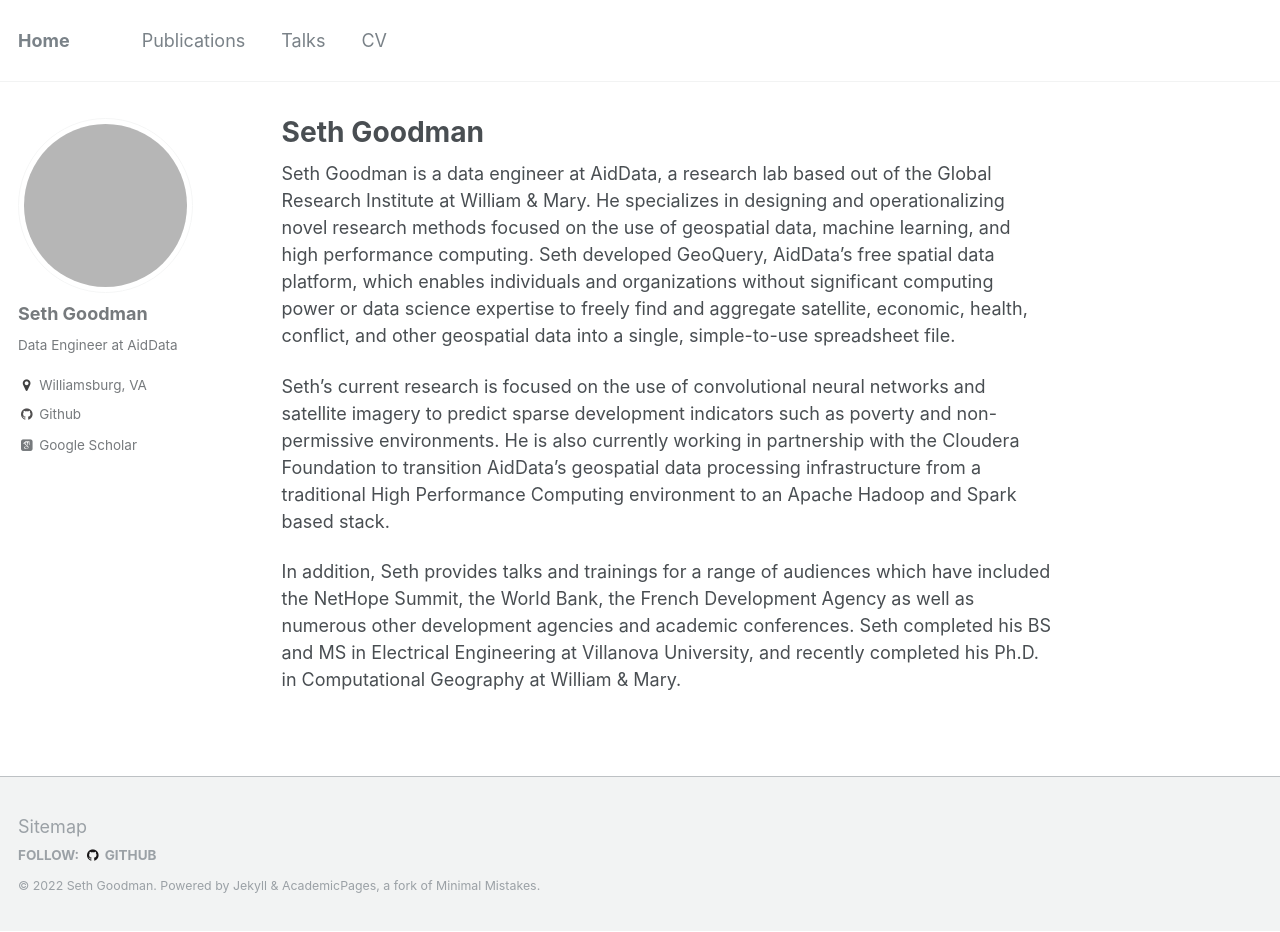
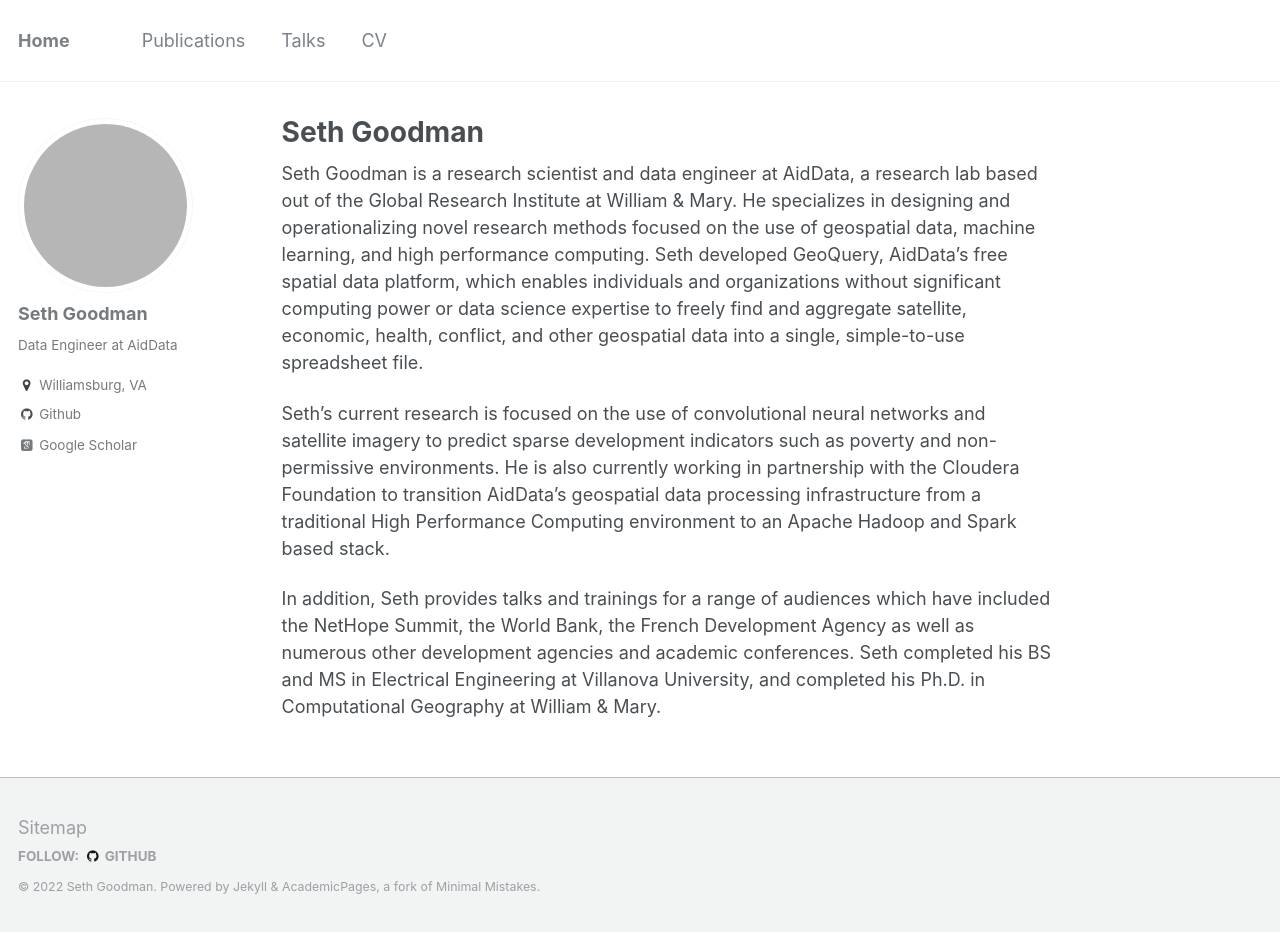
Before and after one commit to sgoodm/sgoodm.github.io, a Jekyll site: the page built from _pages/about.md, in a window 1280 px wide and 932 px high. Built offline with Jekyll 4.4.1, drawn with Linux system fonts in a browser that asks for light colours; some web fonts are replaced; grey boxes are pictures that could not be loaded.

Commit message:
Update about.md

```diff
--- a/_pages/about.md
+++ b/_pages/about.md
@@ -8,8 +8,8 @@
   - /about.html
 ---
 
-Seth Goodman is a data engineer at AidData, a research lab based out of the Global Research Institute at William & Mary. He specializes in designing and operationalizing novel research methods focused on the use of geospatial data, machine learning, and high performance computing. Seth developed GeoQuery, AidData’s free spatial data platform, which enables individuals and organizations without significant computing power or data science expertise to freely find and aggregate satellite, economic, health, conflict, and other geospatial data into a single, simple-to-use spreadsheet file.
+Seth Goodman is a research scientist and data engineer at AidData, a research lab based out of the Global Research Institute at William & Mary. He specializes in designing and operationalizing novel research methods focused on the use of geospatial data, machine learning, and high performance computing. Seth developed GeoQuery, AidData’s free spatial data platform, which enables individuals and organizations without significant computing power or data science expertise to freely find and aggregate satellite, economic, health, conflict, and other geospatial data into a single, simple-to-use spreadsheet file.
 
 Seth's current research is focused on the use of convolutional neural networks and satellite imagery to predict sparse development indicators such as poverty and non-permissive environments. He is also currently working in partnership with the Cloudera Foundation to transition AidData's geospatial data processing infrastructure from a traditional High Performance Computing environment to an Apache Hadoop and Spark based stack.
 
-In addition, Seth provides talks and trainings for a range of audiences which have included the NetHope Summit, the World Bank, the French Development Agency as well as numerous other development agencies and academic conferences. Seth completed his BS and MS in Electrical Engineering at Villanova University, and recently completed his Ph.D. in Computational Geography at William & Mary.
+In addition, Seth provides talks and trainings for a range of audiences which have included the NetHope Summit, the World Bank, the French Development Agency as well as numerous other development agencies and academic conferences. Seth completed his BS and MS in Electrical Engineering at Villanova University, and completed his Ph.D. in Computational Geography at William & Mary.
```
